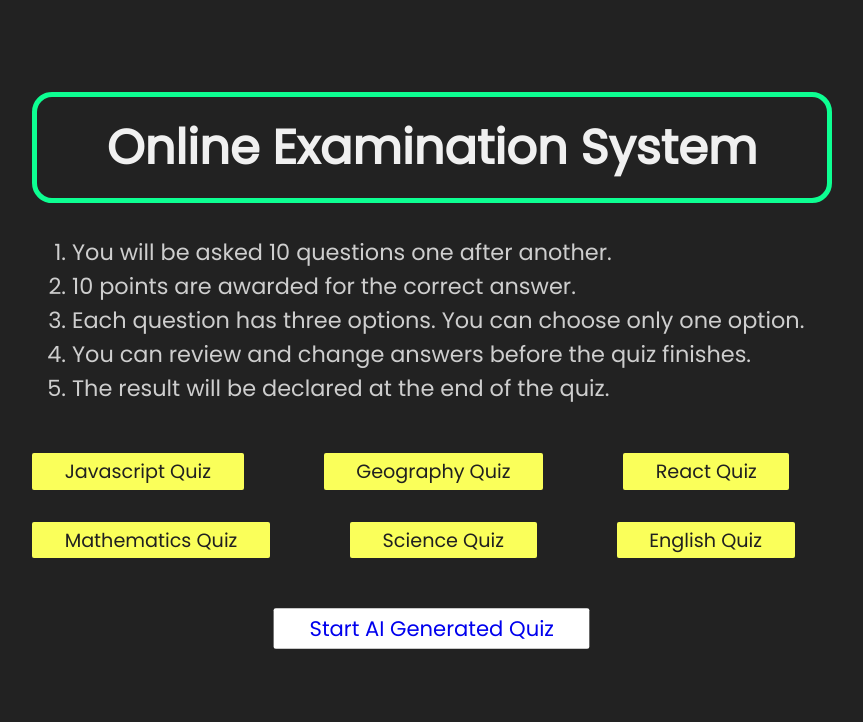
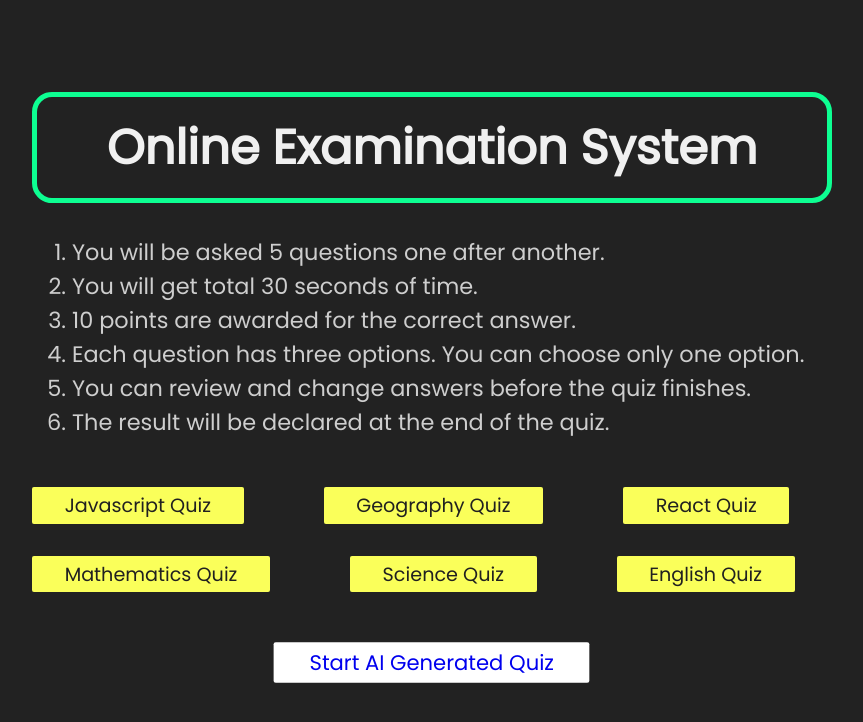
Before and after one commit to indranilray29/OES, a React (Vite) app in the folder client/: page / in a window 1280 px wide. Shown: the top 722 px of the page, without its empty margins (208-1071 px from the left). Built offline with nearby package versions, Linux system fonts and the light colour scheme; no server answers.

Commit message:
Some changes in instrucions

```diff
--- a/client/src/components/Home.jsx
+++ b/client/src/components/Home.jsx
@@ -40,7 +40,8 @@
             <h1 className='title text-light1'>Online Examination System</h1>
 
             <ol>
-                <li>You will be asked 10 questions one after another.</li>
+                <li>You will be asked 5 questions one after another.</li>
+                <li>You will get total 30 seconds of time.</li>
                 <li>10 points are awarded for the correct answer.</li>
                 <li>Each question has three options. You can choose only one option.</li>
                 <li>You can review and change answers before the quiz finishes.</li>
```
